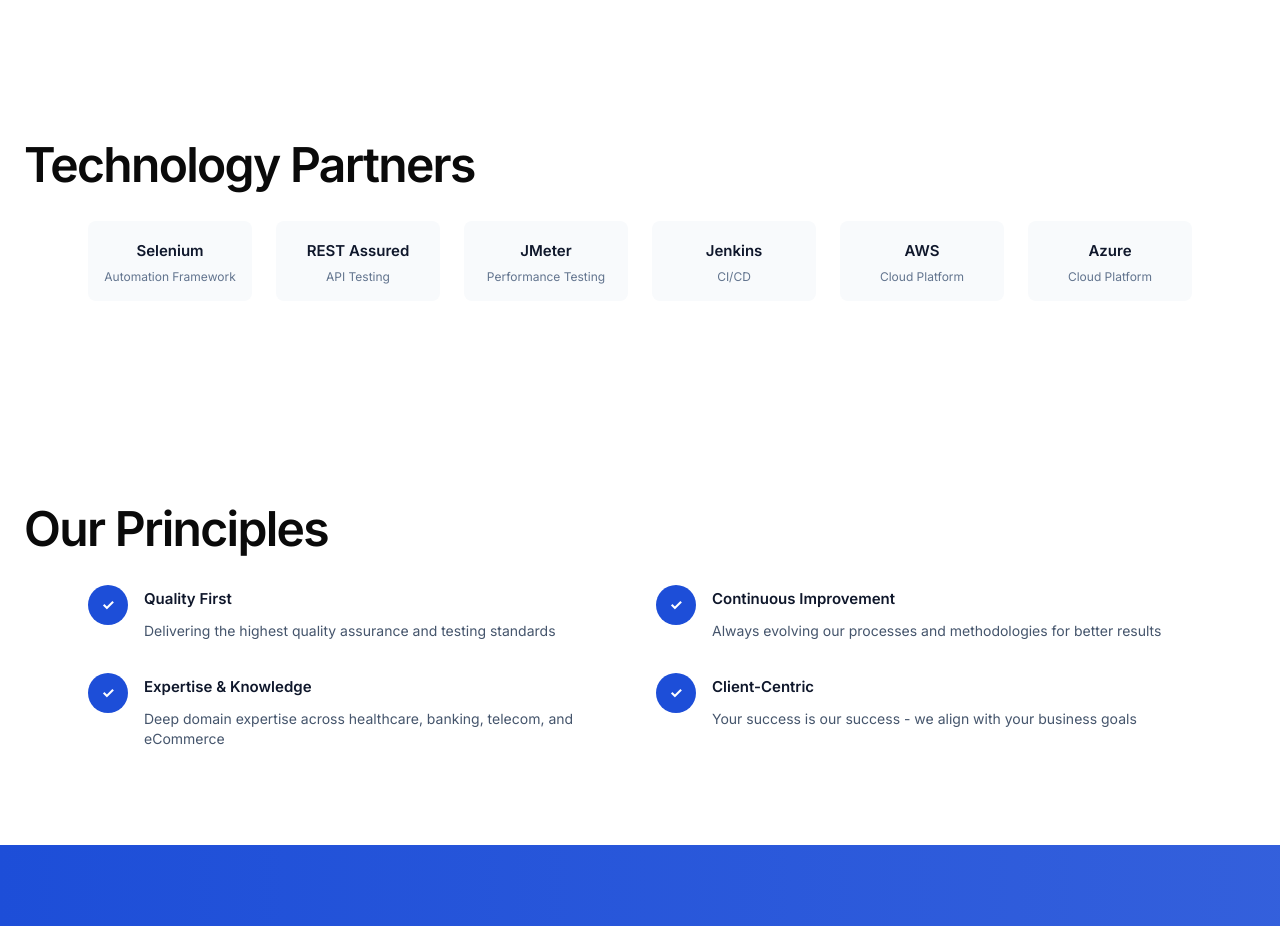
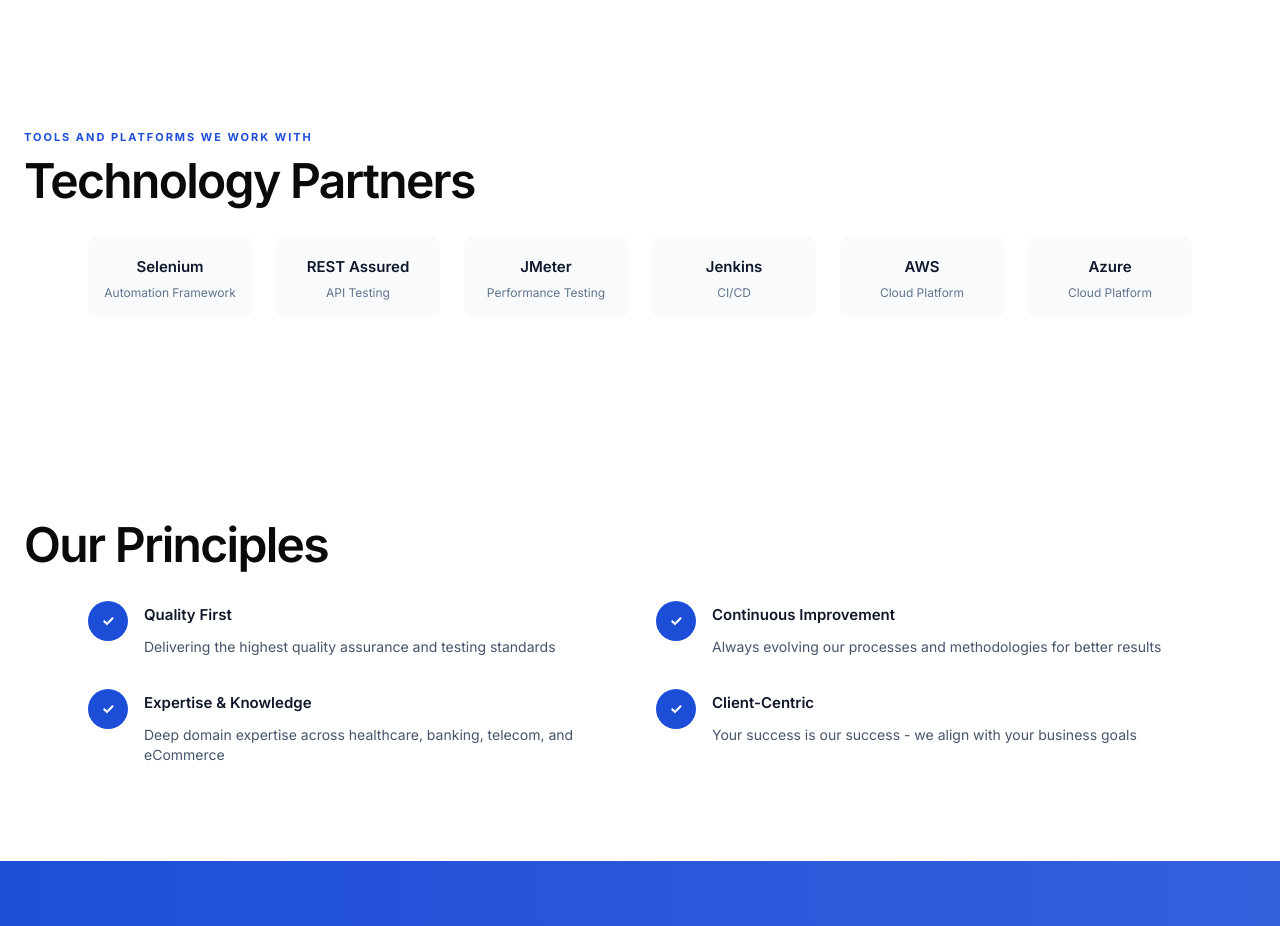
Before and after one commit to SYAM-341/antgrp-v2, a Next.js app: page / in a window 1280 px wide. Shown: the part 2720-3646 px from the top of the page. Built offline with nearby package versions, Linux system fonts and the light colour scheme.

Commit message:
Update Section subtitle to eyebrow prop

```diff
--- a/components/Partners.tsx
+++ b/components/Partners.tsx
@@ -12,7 +12,7 @@
   ];
 
   return (
-    <Section title="Technology Partners" subtitle="Tools and platforms we work with">
+    <Section title="Technology Partners" eyebrow="Tools and platforms we work with">
       <Container>
         <div className="grid grid-cols-2 md:grid-cols-3 lg:grid-cols-6 gap-6">
           {partners.map((partner) => (
```
